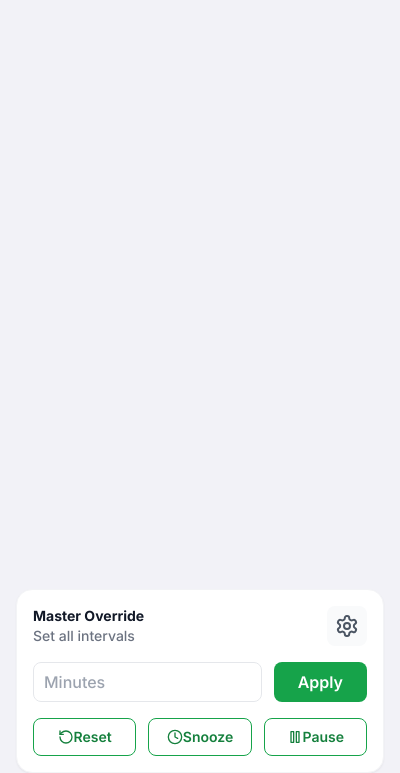
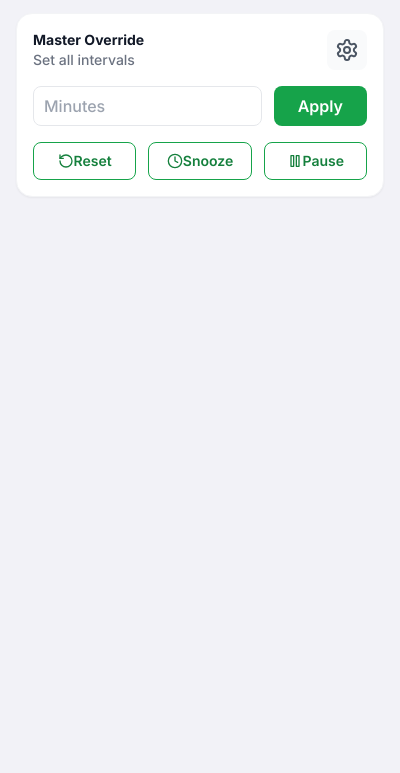
Before and after one commit to vijayrana99/healthy-breaks, a browser extension: page src/popup.html in a window 400 px wide. Shown: the part 71-844 px from the top of the page. Drawn offline with Linux system fonts and the light colour scheme.

Commit message:
fix: adjust breaks list layout with margin and min-height

```diff
--- a/src/popup.html
+++ b/src/popup.html
@@ -122,7 +122,7 @@
     </div>
 
     <!-- Break List -->
-    <div id="breaks-list" class="px-4 flex-1">
+    <div id="breaks-list" class="px-4 mb-4 min-h-[200px]">
       <!-- Break cards will be injected here -->
     </div>
 
```
